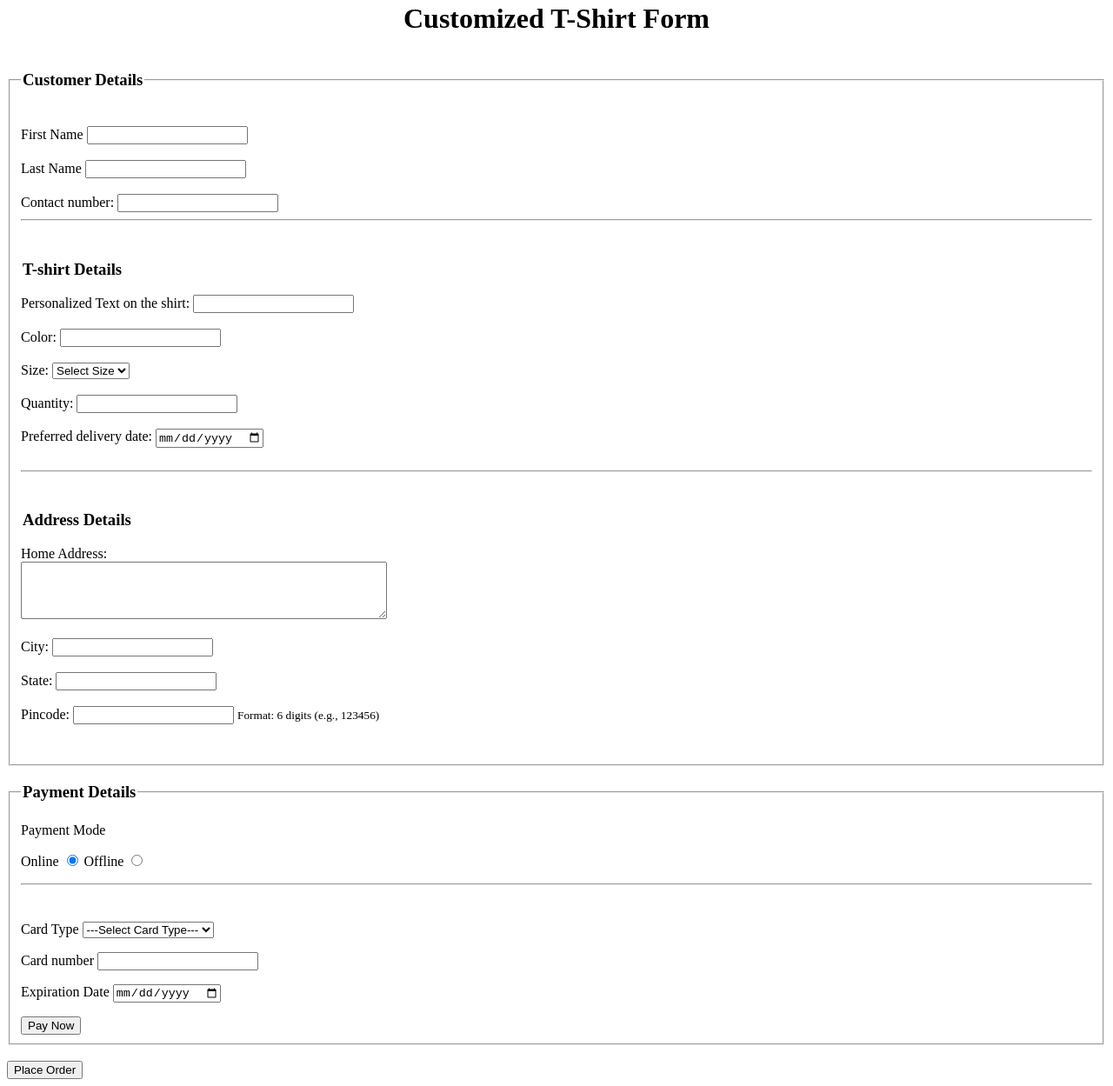
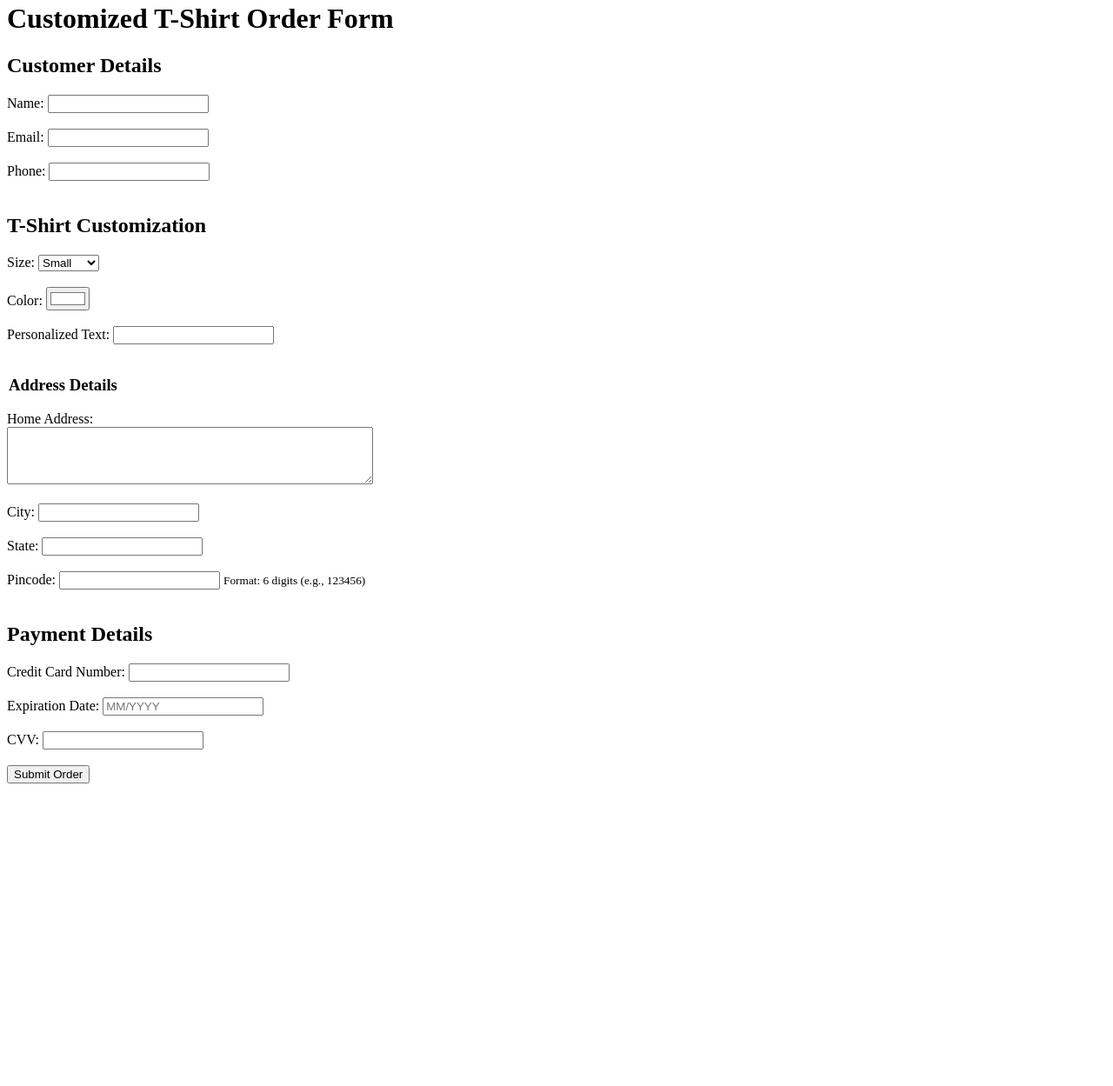
Before and after one commit to ShivaniNikam1/Orderform, a plain HTML site: page index.html in a window 1280 px wide. Shown: the part 18-1267 px from the top of the page at 87% size. After the commit the page ends 927 px from the top, so only its background shows below. Drawn offline with Linux system fonts and the light colour scheme.

Commit message:
Update index.html

```diff
--- a/index.html
+++ b/index.html
@@ -1,5 +1,5 @@
 <!DOCTYPE html>
-<html lang="en">
+<html>
 
 <head>
     <meta charset="UTF-8">
@@ -8,61 +8,40 @@
 </head>
 
 <body>
-    <h1 align="center">Customized T-Shirt Form</h1>
-    <form action="" method="post">
-        <fieldset>
-            <legend>
-                <h3>Customer Details</h3>
-            </legend>
+    <h1>Customized T-Shirt Order Form</h1>
+    <form action="process_order.php" method="post">
+        <h2>Customer Details</h2>
+
+        <label for="name">Name:</label>
+
+        <input type="text" id="name" name="name" required> <br>
         <br>
-            <label>First Name</label>
-            <input type="text" id="fname" required><br><br>
-            <label>Last Name</label>
-            <input type="text" id="lname" required><br><br>
 
+        <label for="email">Email:</label>
+        <input type="email" id="email" name="email" required> <br>
+        <br>
 
-            <label>Contact number:</label>
-            <input type="tel" id="contact_number" name="contact_number" pattern="[0-9]{10}" required>
+        <label for="phone">Phone:</label>
+        <input type="tel" id="phone" name="phone" required> <br>
         <br>
-            <hr>
-            <br>
-            <legend>
-                <h3>T-shirt Details</h3>
-            </legend>
-            <!-- Tagline input -->
-            <label>Personalized Text on the shirt:</label>
-            <input type="text" id="tagline" name="tagline" required><br>
-            <br>
-            <!-- Color input -->
 
-            <label for="color">Color:</label>
-            <input type="text" id="color" name="color" required><br>
-
-            <br>
-            <!-- Size input -->
+        <h2>T-Shirt Customization</h2>
         <label for="size">Size:</label>
-            <select id="size" name="size" required>
-                <option value="">Select Size</option>
+        <select id="size" name="size">
             <option value="small">Small</option>
             <option value="medium">Medium</option>
             <option value="large">Large</option>
-                <option value="xl">XL</option>
-            </select><br>
+        </select> <br>
+        <br>
 
+        <label for="color">Color:</label>
+        <input type="color" id="color" name="color" value="#ffffff"> <br>
         <br>
-            <!-- Quantity input -->
-            <label for="quantity">Quantity:</label>
-            <input type="number" id="quantity" name="quantity" required><br>
 
+        <label for="message">Personalized Text:</label>
+        <input type="text" id="tshirt_name" name="name" required> <br>
         <br>
-            <!-- Delivery date input -->
-            <label for="delivery_date">Preferred delivery date:</label>
-            <input type="date" id="delivery_date" name="delivery_date" required><br><br>
-            <hr>
 
-
-
-            <br>
         <legend>
             <h3>Address Details</h3>
         </legend>
@@ -86,43 +65,20 @@
         <br>
 
         <!-- Other details of delivery input -->
-
-            <br>
-        </fieldset>
-
-        <fieldset>
-            <legend>
-                <h3>Payment Details</h3>
-            </legend>
-            <label>Payment Mode</label>
-            <p>
-                Online <input type="radio" checked>
-                Offline <input type="radio">
-            </p>
-            <hr>
-            <br>
-            <p>Card Type
-                <select name="card_type" id="card_type">
-                    <option value="">---Select Card Type---</option>
-                    <option value="visa">Visa</option>
-                    <option value="mastercaerd">Mastercard</option>
-                    <option value="Rupay">Rupay</option>
-                </select>
-            </p>
-
-            <p>
-                Card number <input type="number" name="card type" id="card type">
-
-            </p>
-            <p>
-                Expiration Date <input type="date" name="expiration date" id="expiration date">
-            </p>
-            <input type="submit" value="Pay Now">
-
-        </fieldset>
+        <h2>Payment Details</h2>
+        <label for="creditCard">Credit Card Number:</label>
+        <input type="text" id="creditCard" name="creditCard" required> <br>
         <br>
 
-        <input type="submit" value="Place Order">
+        <label for="expDate">Expiration Date:</label>
+        <input type="text" id="expDate" name="expDate" placeholder="MM/YYYY" required> <br>
+        <br>
+
+        <label for="cvv">CVV:</label>
+        <input type="text" id="cvv" name="cvv" required> <br>
+        <br>
+
+        <input type="submit" value="Submit Order"> <br>
     </form>
 </body>
 
```
Lines whose indentation alone changed are shown as unchanged.
